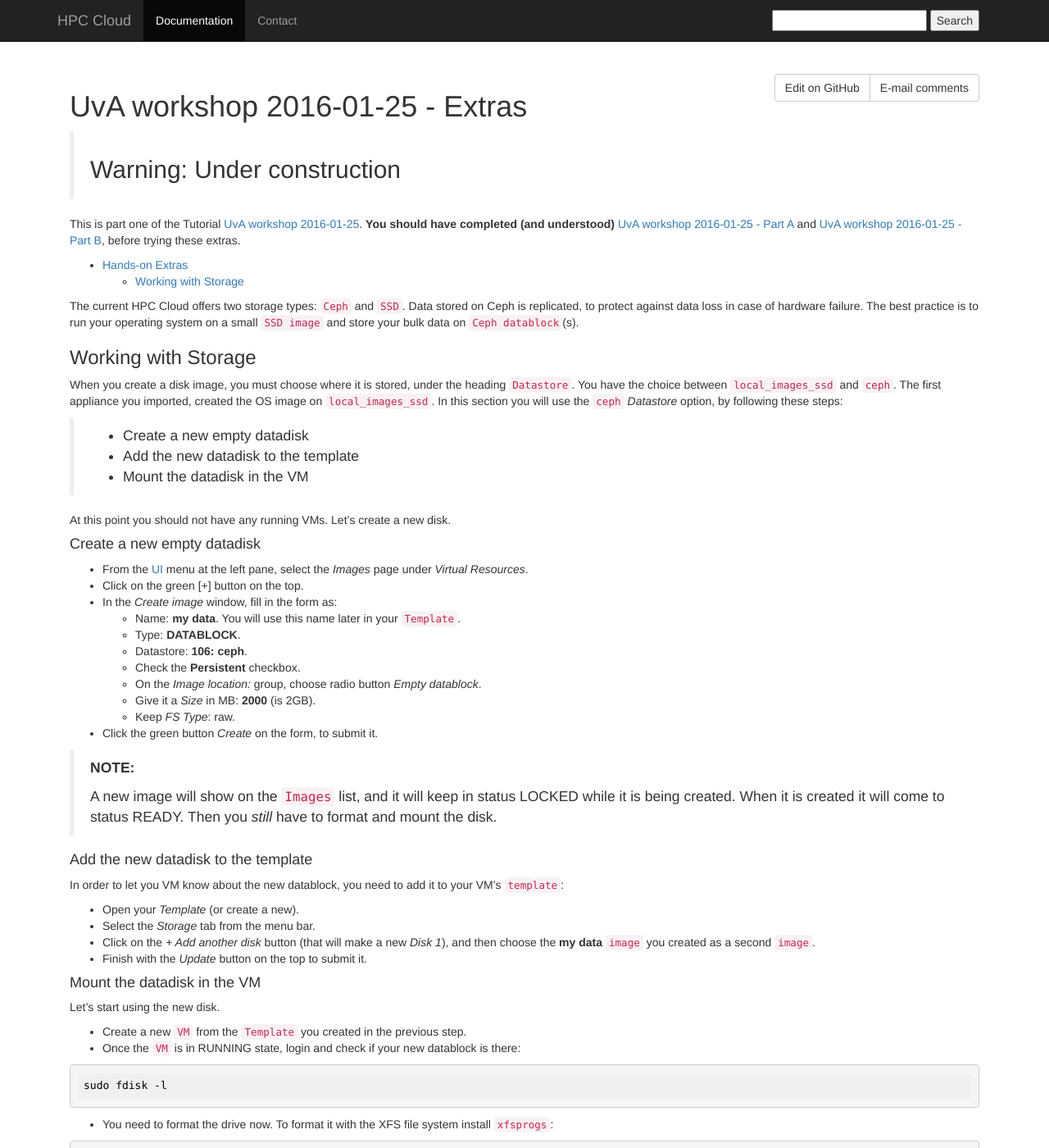
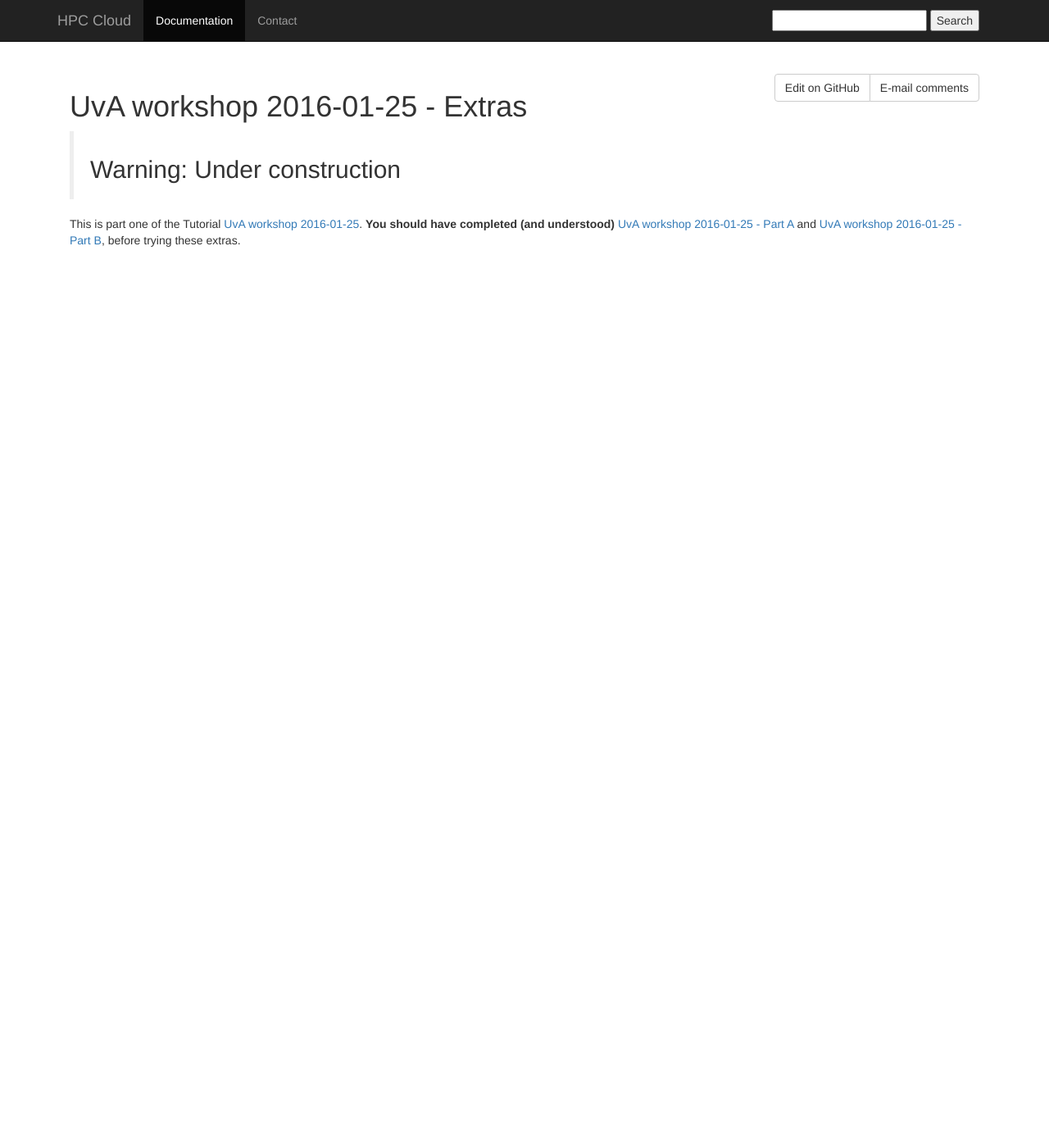
Before and after one commit to sara-nl/clouddocs, a Jekyll site: the page built from UvAworkshop-2016-01-25/UvAworkshop-2016-01-25-extras.markdown, in a window 1280 px wide and 1400 px high. Shown: the whole window at 82% size. Built offline with Jekyll 4.4.1, drawn with Linux system fonts in a browser that asks for light colours; nearby versions of some CDN libraries; some of the changed text lies outside the part shown.

Commit message:
Update UvAworkshop-2016-01-25-extras.markdown

````diff
--- a/UvAworkshop-2016-01-25/UvAworkshop-2016-01-25-extras.markdown
+++ b/UvAworkshop-2016-01-25/UvAworkshop-2016-01-25-extras.markdown
@@ -8,93 +8,3 @@
 
 This is part one of the Tutorial [UvA workshop 2016-01-25](UvAworkshop-2016-01-25).
 **You should have completed (and understood)** [UvA workshop 2016-01-25 - Part A](UvAworkshop-2016-01-25-partA) and [UvA workshop 2016-01-25 - Part B](UvAworkshop-2016-01-25-partB),  before trying these extras.
-
-* [Hands-on Extras](#hands-on) <br>
-  * [Working with Storage](#Working-with-storage) <br>
-
-The current HPC Cloud offers two storage types: `Ceph` and `SSD`. Data stored on Ceph is replicated, to protect against data loss in case of hardware failure. The best practice is to run your operating system on a small `SSD image` and store your bulk data on `Ceph datablock`(s).
-
-### <a name="Working-with-storage"></a> Working with Storage
-
-When you create a disk image, you must choose where it is stored, under the heading `Datastore`. You have the choice between `local_images_ssd` and `ceph`.  The first appliance you imported, created the OS image on `local_images_ssd`. In this section you will use the `ceph` *Datastore* option, by following these steps:
-
->
-* Create a new empty datadisk
-* Add the new datadisk to the template
-* Mount the datadisk in the VM
-
-At this point you should not have any running VMs. Let's create a new disk.
-
-#### Create a new empty datadisk
-
-* From the [UI](https://ui.hpccloud.surfsara.nl) menu at the left pane, select the *Images* page under *Virtual Resources*.
-* Click on the green [+] button on the top.
-* In the *Create image* window, fill in the form as:
-  * Name: **my data**. You will use this name later in your `Template`.
-  * Type: **DATABLOCK**.
-  * Datastore: **106: ceph**.
-  * Check the **Persistent** checkbox.
-  * On the _Image location:_ group, choose radio button _Empty datablock_.
-  * Give it a _Size_ in MB: **2000** (is 2GB).
-  * Keep _FS Type_: raw.
-* Click the green button *Create* on the form, to submit it.
-
->**NOTE:**
->
->A new image will show on the `Images` list, and it will keep in status LOCKED while it is being created. When it is created it will come to status READY. Then you *still* have to format and mount the disk.
-
-#### Add the new datadisk to the template
-
-In order to let you VM know about the new datablock, you need to add it to your VM's `template`:
-
-* Open your *Template* (or create a new).
-* Select the *Storage* tab from the menu bar.
-* Click on the _+ Add another disk_ button (that will make a new _Disk 1_), and then choose the **my data** `image` you created as a second `image`.
-* Finish with the *Update* button on the top to submit it.
-
-#### Mount the datadisk in the VM
-
-Let's start using the new disk.
-
-* Create a new `VM` from the `Template` you created in the previous step.
-* Once the `VM` is in RUNNING state, login and check if your new datablock is there:
-
-```sh
-sudo fdisk -l
-```
-
-* You need to format the drive now. To format it with the XFS file system install `xfsprogs`:
-
-```sh
-sudo apt-get install xfsprogs
-```
-
-* Mount the datadisk in the VM:
-
-```sh
-sudo mkdir /data
-sudo mkfs -t xfs /dev/vdb
-sudo mount /dev/vdb /data
-```
-
-* Arrange the permissions to allow non-root access to the /data directory:
-
-```sh
-sudo chown ubuntu:ubuntu -R /data
-```
-
->**Food for brain:**
->
-> Create new files or folders in your in `/data` directory. Logout and login again. *Are your changes still there?*
-> Shutdown the VM and start it again. *Do you see the files on the datablock?*
-> Hint: when you start the VM the datadisk is not automatically mounted.
-
-* From now on, you can transfer files from your laptop on the newly created disk.
-
->**Food for brain:**
->
-> Try to copy a file from your laptop to `/data`, e.g. with `scp myfile ubuntu@145.100.59.197:/data`. Then login to the VM and inspect the changes.
-
->**Note:**
->
-> Shut down all the VMs when you are done
````
